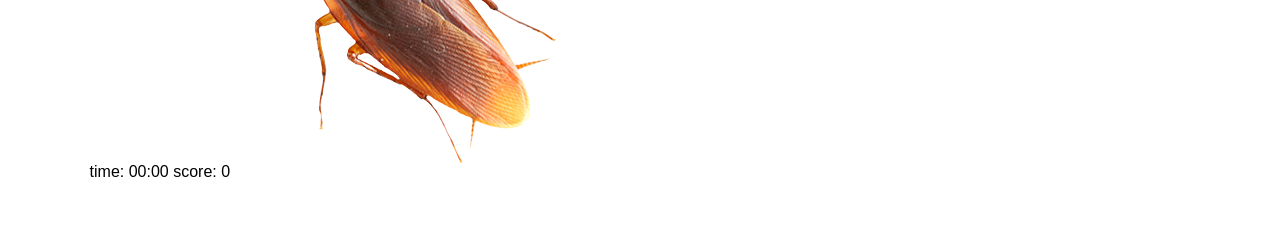
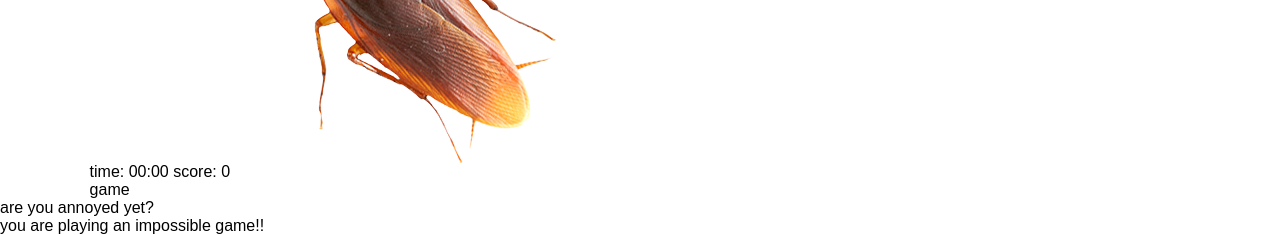
Before and after one commit to katiullahaxioned/js_task_8_Catch_The_Insect, a plain HTML site: page index.html in a window 1280 px wide. Shown: the part 1476-1711 px from the top of the page. Before the commit the page ends 1657 px from the top, so only its background shows below. Drawn offline with Linux system fonts and the light colour scheme.

Commit message:
alert message added in structure

```diff
--- a/index.html
+++ b/index.html
@@ -68,7 +68,11 @@
               <span class="score-count">0</span>
             </li>
           </ul>
-          <div class="game-display"></div>
+          <div class="game-display">game</div>
+        </div>
+        <div class="game-alert">
+          <p>are you annoyed yet?</p>
+          <p>you are playing an impossible game!!</p>
         </div>
       </div>
       <!-- section 3 ends here -->
```
